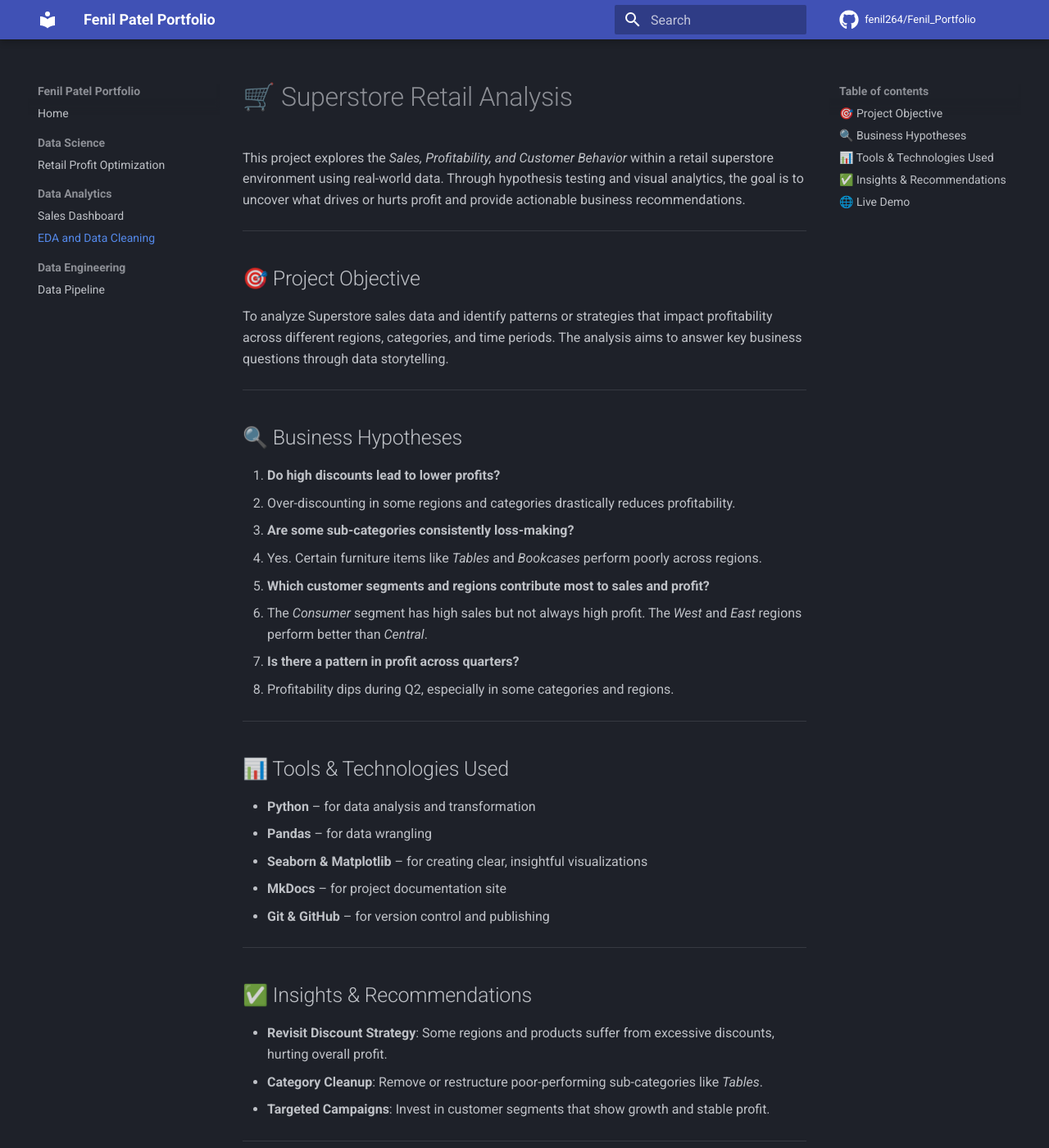
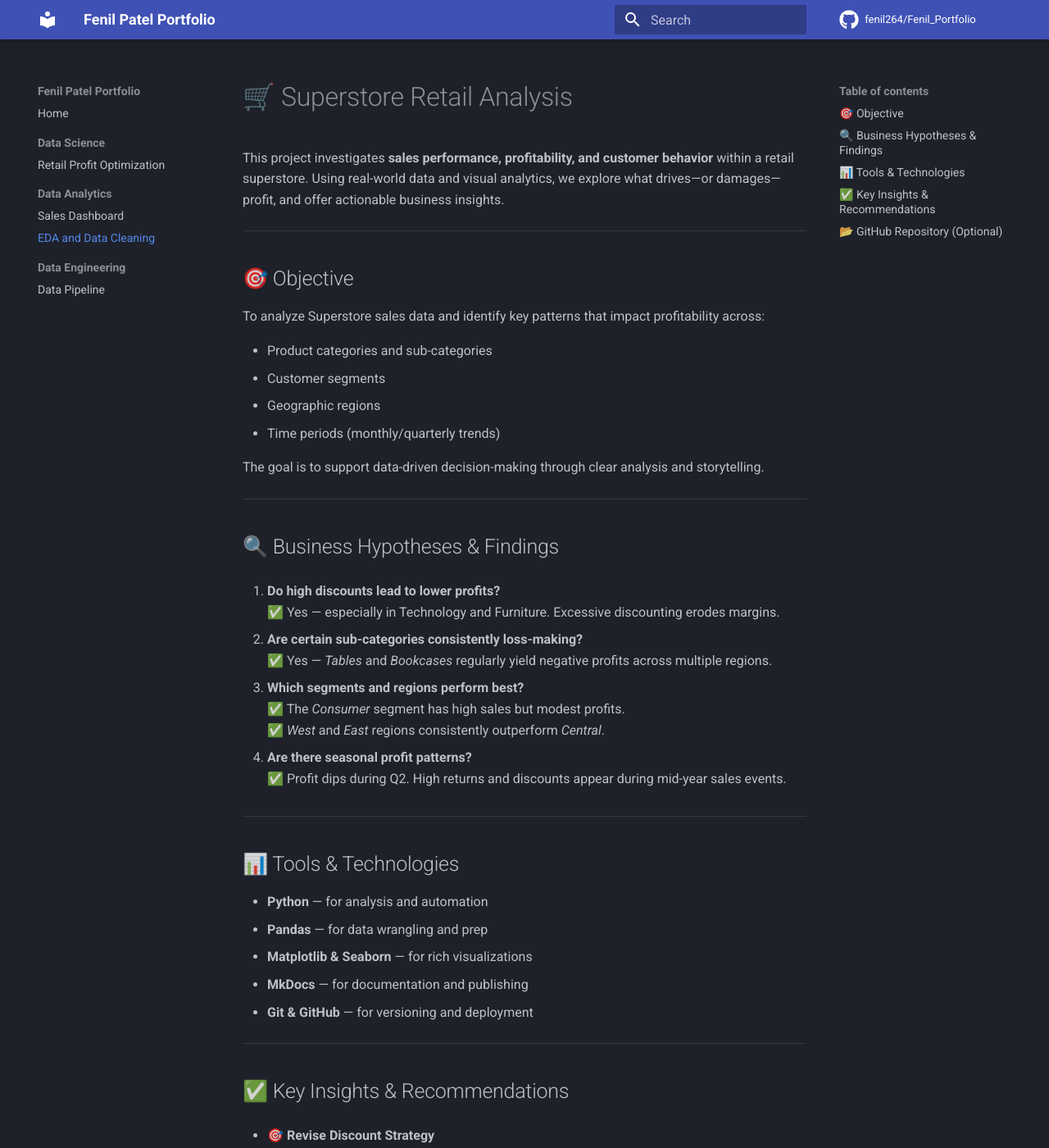
Before and after one commit to fenil264/Fenil_Portfolio, an MkDocs documentation site: the page built from docs/da/eda-cleaning.md, in a window 1280 px wide and 1400 px high. Shown: the whole window at 82% size. Built offline with MkDocs 1.6.1 and Material for MkDocs 9.7.7, drawn with Linux system fonts in a browser that asks for light colours; comment, search, counter and statistics services are not loaded; some of the changed text lies outside the part shown.

Commit message:
Updated retail profit project with business-focused insights

```diff
--- a/docs/da/eda-cleaning.md
+++ b/docs/da/eda-cleaning.md
@@ -1,51 +1,64 @@
-
 # 🛒 Superstore Retail Analysis
 
-This project explores the *Sales, Profitability, and Customer Behavior* within a retail superstore environment using real-world data. Through hypothesis testing and visual analytics, the goal is to uncover what drives or hurts profit and provide actionable business recommendations.
+This project investigates **sales performance, profitability, and customer behavior** within a retail superstore. Using real-world data and visual analytics, we explore what drives—or damages—profit, and offer actionable business insights.
 
 ---
 
-## 🎯 Project Objective
+## 🎯 Objective
 
-To analyze Superstore sales data and identify patterns or strategies that impact profitability across different regions, categories, and time periods. The analysis aims to answer key business questions through data storytelling.
+To analyze Superstore sales data and identify key patterns that impact profitability across:
+
+- Product categories and sub-categories
+- Customer segments
+- Geographic regions
+- Time periods (monthly/quarterly trends)
+
+The goal is to support data-driven decision-making through clear analysis and storytelling.
 
 ---
 
-## 🔍 Business Hypotheses
+## 🔍 Business Hypotheses & Findings
 
 1. **Do high discounts lead to lower profits?**
-   - Over-discounting in some regions and categories drastically reduces profitability.
+   ✅ Yes — especially in Technology and Furniture. Excessive discounting erodes margins.
 
-2. **Are some sub-categories consistently loss-making?**
-   - Yes. Certain furniture items like *Tables* and *Bookcases* perform poorly across regions.
+2. **Are certain sub-categories consistently loss-making?**
+   ✅ Yes — *Tables* and *Bookcases* regularly yield negative profits across multiple regions.
 
-3. **Which customer segments and regions contribute most to sales and profit?**
-   - The *Consumer* segment has high sales but not always high profit. The *West* and *East* regions perform better than *Central*.
+3. **Which segments and regions perform best?**
+   ✅ The *Consumer* segment has high sales but modest profits.
+   ✅ *West* and *East* regions consistently outperform *Central*.
 
-4. **Is there a pattern in profit across quarters?**
-   - Profitability dips during Q2, especially in some categories and regions.
+4. **Are there seasonal profit patterns?**
+   ✅ Profit dips during Q2. High returns and discounts appear during mid-year sales events.
 
 ---
 
-## 📊 Tools & Technologies Used
+## 📊 Tools & Technologies
 
-- **Python** – for data analysis and transformation
-- **Pandas** – for data wrangling
-- **Seaborn & Matplotlib** – for creating clear, insightful visualizations
-- **MkDocs** – for project documentation site
-- **Git & GitHub** – for version control and publishing
+- **Python** — for analysis and automation
+- **Pandas** — for data wrangling and prep
+- **Matplotlib & Seaborn** — for rich visualizations
+- **MkDocs** — for documentation and publishing
+- **Git & GitHub** — for versioning and deployment
 
 ---
 
+## ✅ Key Insights & Recommendations
 
-## ✅ Insights & Recommendations
+- 🎯 **Revise Discount Strategy**
+  Certain discounts lead to negative margins — consider thresholds by category/region.
 
-- **Revisit Discount Strategy**: Some regions and products suffer from excessive discounts, hurting overall profit.
-- **Category Cleanup**: Remove or restructure poor-performing sub-categories like *Tables*.
-- **Targeted Campaigns**: Invest in customer segments that show growth and stable profit.
+- 📦 **Restructure Loss Categories**
+  Sub-categories like *Tables* should be analyzed for potential discontinuation or redesign.
+
+- 📣 **Segment-Focused Marketing**
+  Double down on profitable customer segments and offer loyalty incentives in high-performing regions.
+
+
 
 ---
 
-## 🌐 Live Demo
+## 📂 GitHub Repository (Optional)
 
-> (https://fenil264.github.io/Fenil_Portfolio/da/retail-profit)
+> [Superstore Profit Analysis on GitHub](https://github.com/fenil264/Superstore_Profit_Analysis)
```
